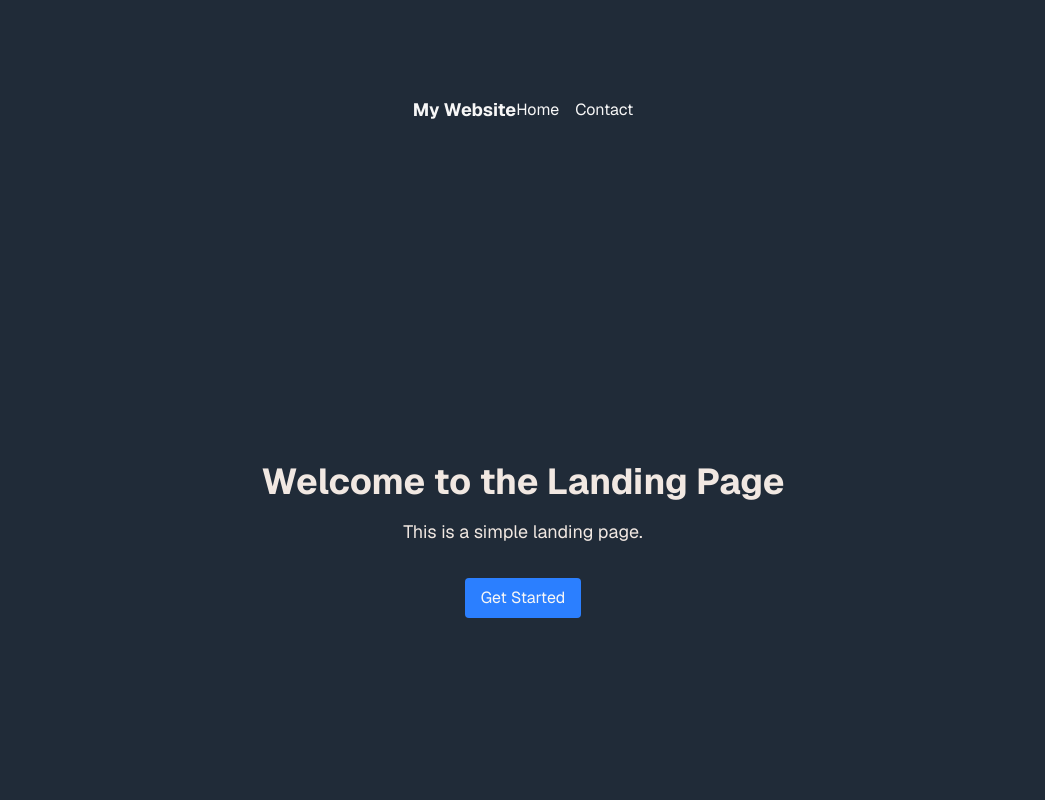
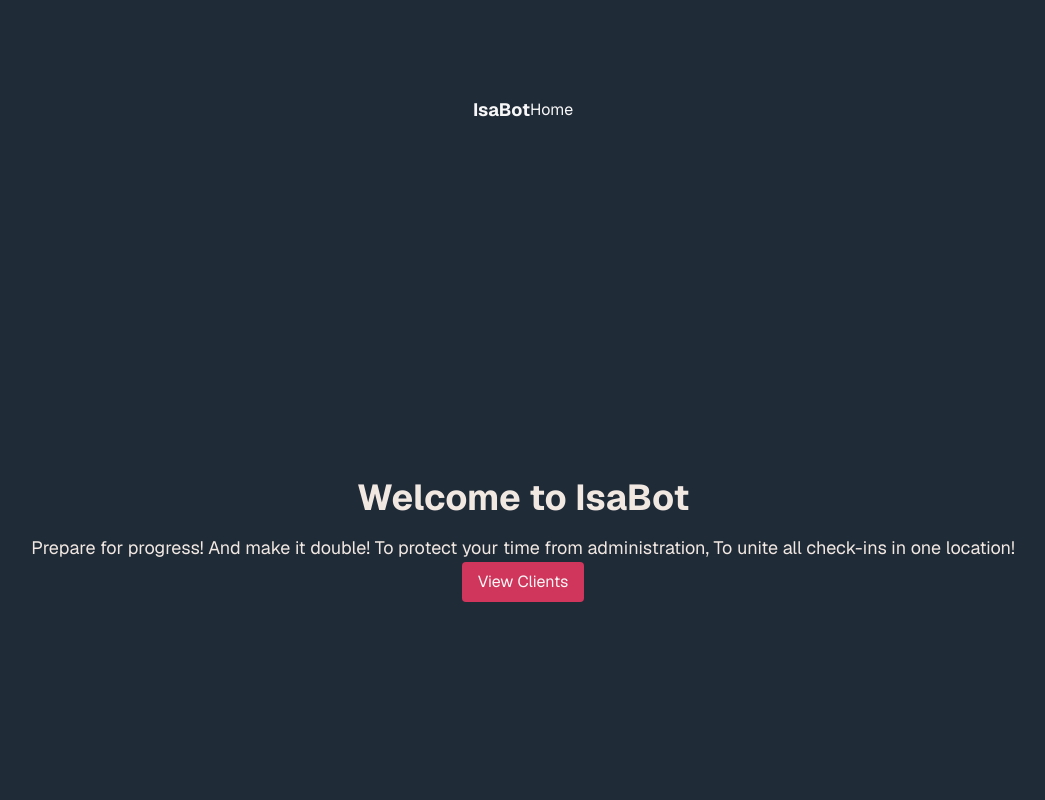
Before and after one commit to Jenni4B/IsaBot, a Next.js app: page / in a window 1280 px wide. Shown: the top 800 px of the page, without its empty margins (117-1162 px from the left). Built offline with nearby package versions, Linux system fonts and the light colour scheme.

Commit message:
I have a basic homepage with a color palette in the globals.css but I need to work on the spacings. The main two pages are connected but the navbar needs work on the main...

```diff
--- /dev/null
+++ b/src/app/components/card.tsx
@@ -0,0 +1,10 @@
+import React from "react"
+
+const card = {
+    title: "Card Title",
+    description: "This is a description of the card.",
+    buttonText: "Click Me",
+    buttonLink: "#",
+}
+
+export default card
--- a/src/app/components/navbar.tsx
+++ b/src/app/components/navbar.tsx
@@ -2,7 +2,6 @@ import Link from "next/link";
 
 const navItems = [
     { name: "Home", href: "/" },
-    { name: "Contact", href: "/contact" },
     ];
 
 
@@ -11,7 +10,7 @@ const NavBar: React.FC = () => {
     return (
         <nav className="text-white p-4">
             <div className="container mx-auto flex justify-between items-center">
-                <div className="text-lg font-bold">My Website</div>
+                <div className="text-lg font-bold">IsaBot</div>
                 <ul className="flex space-x-4">
                     {navItems.map((item) => (
                         <li key={item.name}>
--- a/src/app/dashboard/page.tsx
+++ b/src/app/dashboard/page.tsx
@@ -1,4 +1,5 @@
 import React from 'react';
+import NavBar from '../components/navbar';
 
 type ClientStatus = 'Active' | 'Due' | 'Overdue';
 
@@ -29,7 +30,8 @@ const getStatusColor = (status: ClientStatus): string => {
 
 const Dashboard: React.FC = () => {
   return (
-    <div className="bg-gray-900 text-white font-sans min-h-screen py-8 px-4">
+    <div className="text-white font-sans min-h-screen py-8 px-4">
+        <NavBar />
       <div className="max-w-4xl mx-auto">
         <div className="overflow-x-auto">
           <table>
@@ -68,7 +70,8 @@ const Dashboard: React.FC = () => {
         </div>
 
         <div className="mt-6">
-          <button className="bg-blue-500 text-white py-2 px-4 rounded hover:bg-blue-600">
+          <button className="text-white py-2 px-4 rounded hover:opacity-90"
+                  style={{ backgroundColor: "var(--color-accent, #D0355B)" }}>
             Add New Client
           </button>
         </div>
--- a/src/app/landingpage/page.tsx
+++ b/src/app/landingpage/page.tsx
@@ -1,14 +1,23 @@
+'use client';
 
 const LandingPage = () => {
     return (
         <div className="flex flex-col items-center justify-center h-screen">
-            <h1 className="text-4xl font-bold mb-4">Welcome to the Landing Page</h1>
-            <p className="text-lg">This is a simple landing page.</p>
-            <div className="mt-8">
-                <button className="bg-blue-500 text-white py-2 px-4 rounded hover:bg-blue-600">
-                    Get Started
-                </button>
-            </div>
+            <h1 className="text-4xl font-bold mb-4">Welcome to IsaBot</h1>
+            <p className="text-lg">
+                Prepare for progress! And make it double!
+                To protect your time from administration,
+                To unite all check-ins in one location!
+            </p>
+            <button
+                className="text-white py-2 px-4 rounded hover:opacity-90 font-sans"
+                style={{ backgroundColor: "var(--color-accent, #D0355B)" }}
+                onClick={() => {
+                    window.location.href = "/dashboard";
+                }}
+            >
+                View Clients
+            </button>
         </div>
     );
 }
--- a/src/app/page.tsx
+++ b/src/app/page.tsx
@@ -4,7 +4,6 @@ import NavBar from "./components/navbar";
 
 export default function Home() {
   return (
-
       // Layout summary:
       // - Centers content
       // - Ensures minimum height fills the viewport
```
